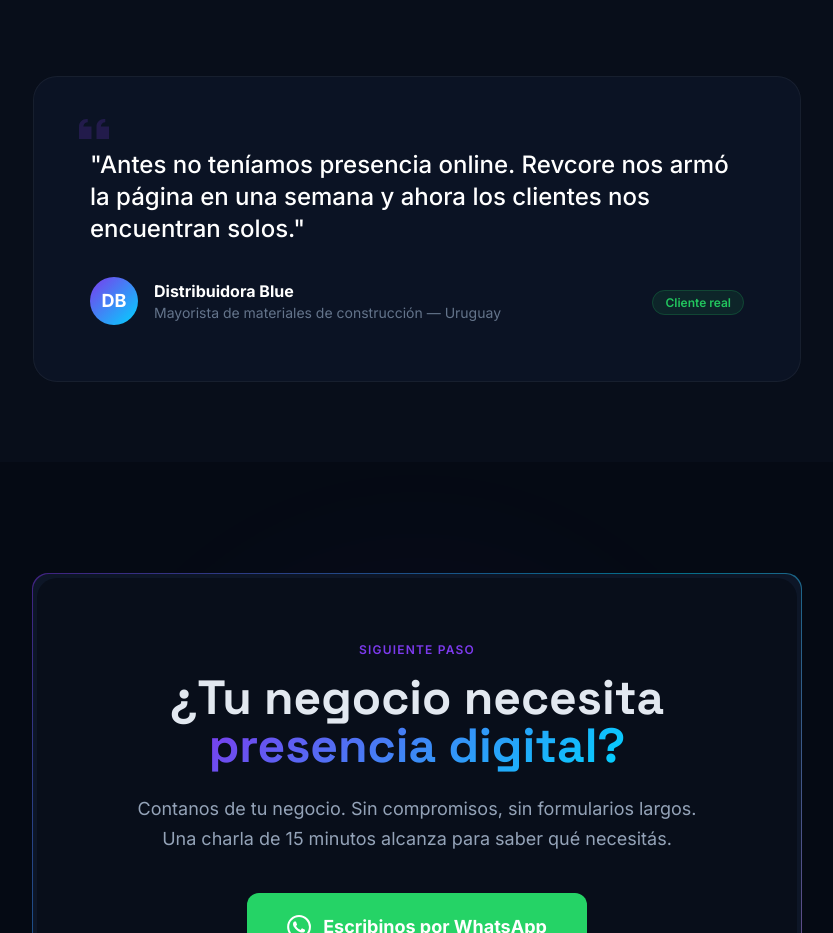
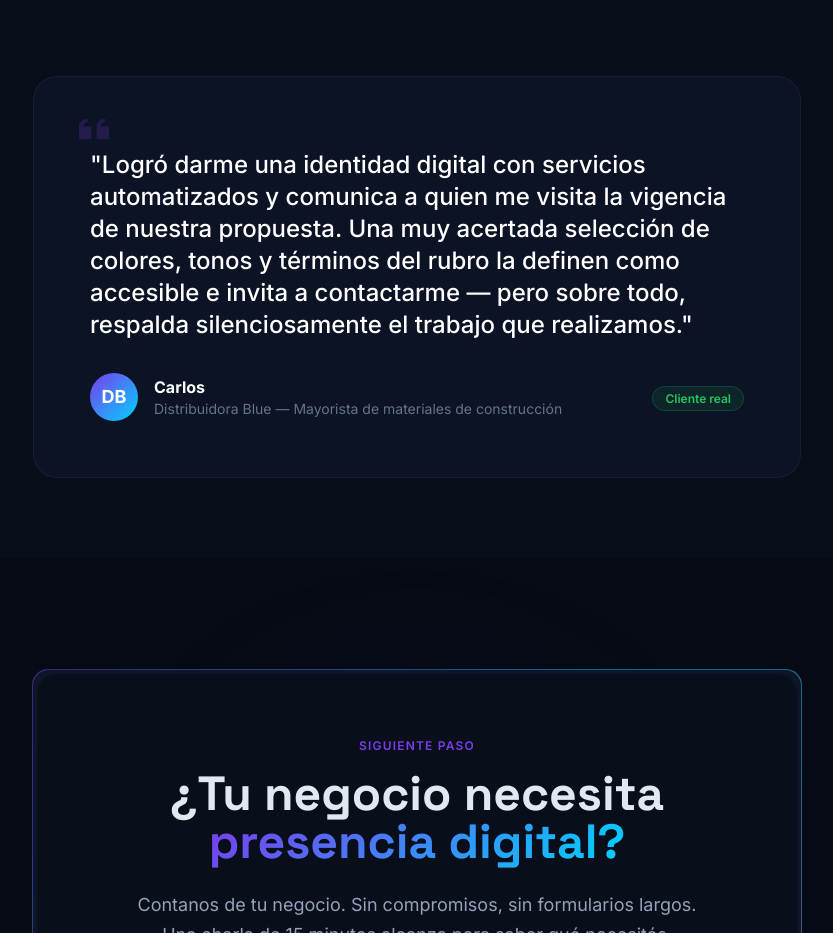
Before and after one commit to revcorelabs/Revcore-labs, a Next.js app: page / in a window 1280 px wide. Shown: the part 6740-7673 px from the top of the page, without its empty margins (223-1056 px from the left). Built offline with nearby package versions, Linux system fonts and the light colour scheme.

Commit message:
Add real testimonial from Carlos — Distribuidora Blue

```diff
--- a/src/app/page.tsx
+++ b/src/app/page.tsx
@@ -684,8 +684,7 @@ export default function Home() {
               </svg>
 
               <blockquote className="text-xl md:text-2xl font-medium text-white leading-relaxed mb-8 pt-4">
-                {/* PLACEHOLDER — reemplazar con testimonio real de Distribuidora Blue */}
-                "Antes no teníamos presencia online. Revcore nos armó la página en una semana y ahora los clientes nos encuentran solos."
+                "Logró darme una identidad digital con servicios automatizados y comunica a quien me visita la vigencia de nuestra propuesta. Una muy acertada selección de colores, tonos y términos del rubro la definen como accesible e invita a contactarme — pero sobre todo, respalda silenciosamente el trabajo que realizamos."
               </blockquote>
 
               <div className="flex items-center gap-4">
@@ -693,9 +692,8 @@ export default function Home() {
                   DB
                 </div>
                 <div>
-                  {/* PLACEHOLDER — reemplazar con nombre real */}
-                  <p className="font-bold text-white">Distribuidora Blue</p>
-                  <p className="text-sm text-[#64748B]">Mayorista de materiales de construcción — Uruguay</p>
+                  <p className="font-bold text-white">Carlos</p>
+                  <p className="text-sm text-[#64748B]">Distribuidora Blue — Mayorista de materiales de construcción</p>
                 </div>
                 <div className="ml-auto">
                   <span className="text-xs font-semibold px-3 py-1 rounded-full bg-[#22C55E]/10 text-[#22C55E] border border-[#22C55E]/20">
```
